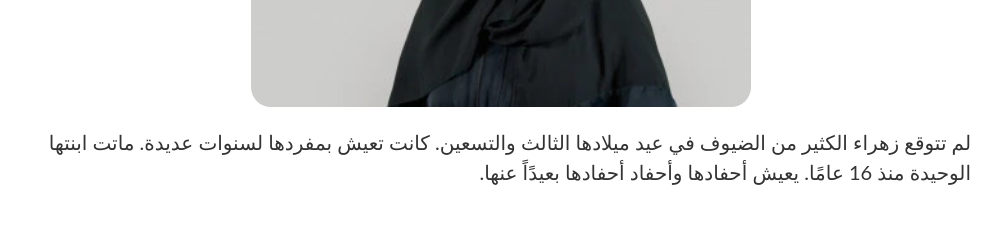
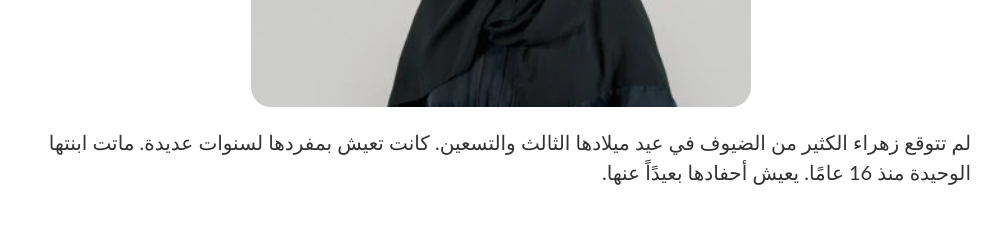
Before and after one commit to shadyplus/oculus-25-05-2023, a plain HTML site: page index.html in a window 1280 px wide. Shown: the part 800-1037 px from the top of the page, without its empty margins (139-1141 px from the left). Drawn offline with Linux system fonts and the light colour scheme.

Commit message:
edited css

```diff
--- a/index.html
+++ b/index.html
@@ -38,7 +38,7 @@
 <div class="container-2 w-container">
 
   <h1 class="heading-6 lt7" id="11">تقريبا أصبحت عمياء. تشارك زهراء  ، 70 عامًا ، كيف تخلصت من  مشكلة إعتام عدسة العين . </h1><img class="image-11" src="./assets/index_files/5eb0205c573fa4767ebd76d5_babulita.jpg">
-  <p class="paragraph-2 lt8">لم تتوقع زهراء  الكثير من الضيوف في عيد ميلادها الثالث والتسعين. كانت تعيش بمفردها لسنوات عديدة. ماتت ابنتها الوحيدة منذ 16 عامًا. يعيش أحفادها وأحفاد أحفادها بعيدًاً عنها. <br></p><br>
+  <p class="paragraph-2 lt8">لم تتوقع زهراء  الكثير من الضيوف في عيد ميلادها الثالث والتسعين. كانت تعيش بمفردها لسنوات عديدة. ماتت ابنتها الوحيدة منذ 16 عامًا. يعيش أحفادها  بعيدًاً عنها. <br></p><br>
   <br>
   <div class="text-block-13 lt9">دكتور منصور العلوي: يُعالج مرض السكري في اليمن بأدوية الجيل السابق ، لذا يتزايد عدد المرضى كل عام <br> <br></div><br>
   <div class="text-block lt10">تبلغ زهراء من العمر 70 عامًا وتشعر بأنها صغيرة جدًا. منذ عامين تمكنت من التخلص من إعتام عدسة العين الذي عذبها لمدة سنوات طويلة ! كيف إستطاعت  فعلها ؟ قامت زهراء  بمشاطرة مراسلتنا  بهذا الامر. <br> </div><br>
```
